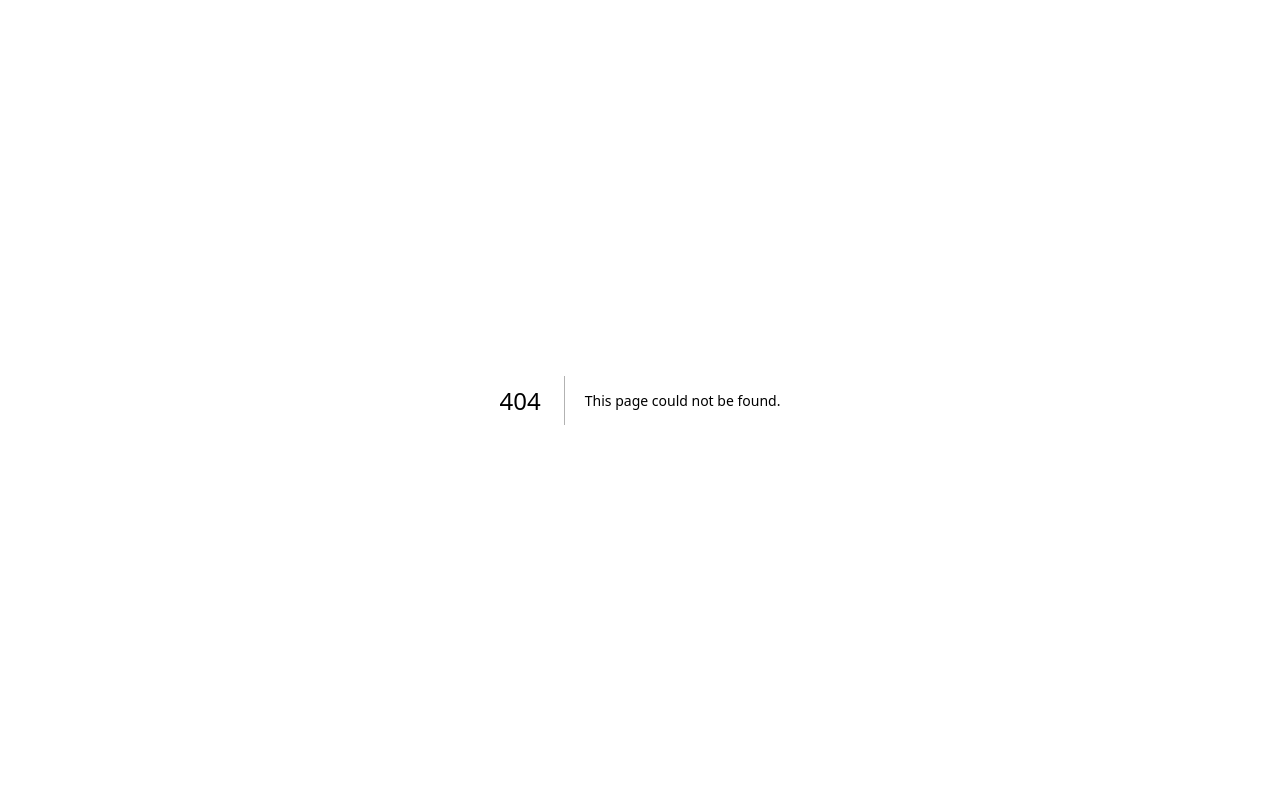
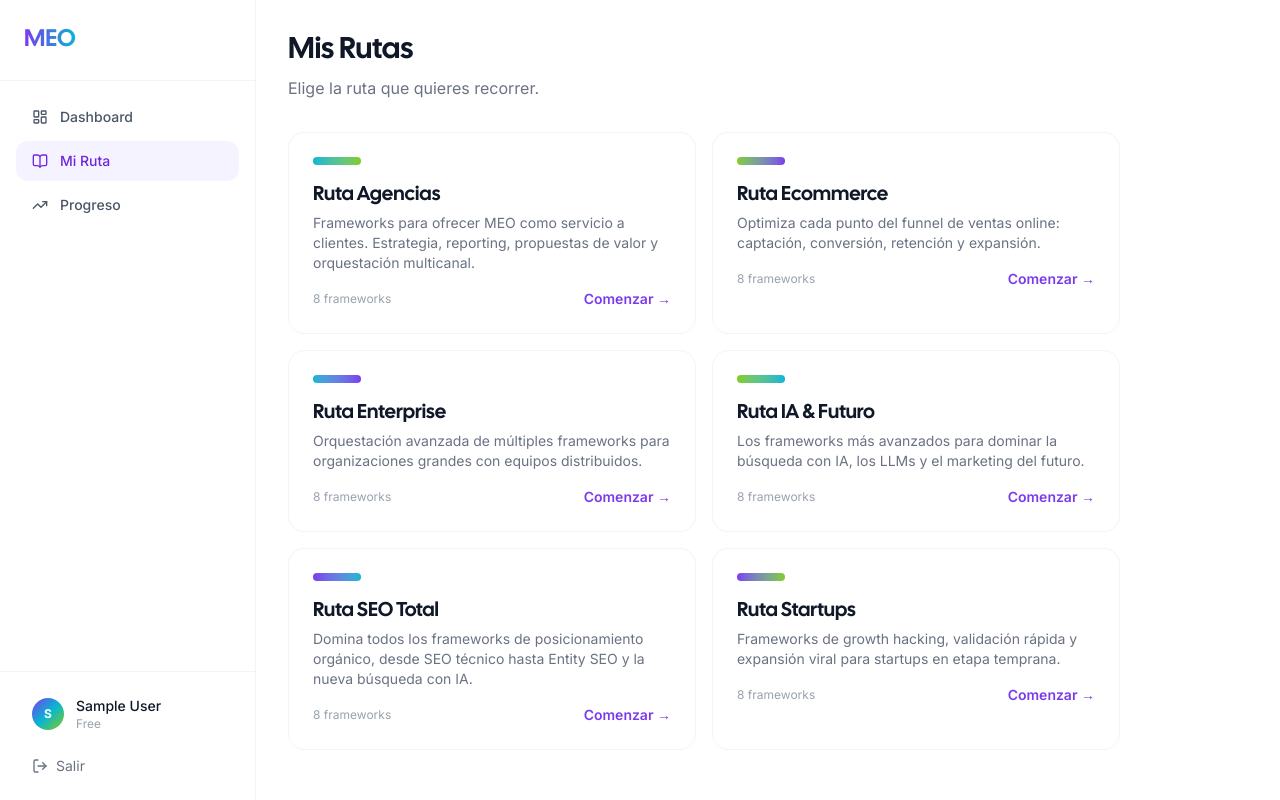
Before and after one commit to camilolealdev/MEO, a Next.js app: page /mi-ruta in a window 1280 px wide. Before the commit this address had no page. Built offline with nearby package versions, Linux system fonts and the light colour scheme; no server answers; sample sign-in values are in the browser's storage.

Commit message:
feat: dashboard — sidebar, progress overview, my paths, progress page

```diff
--- /dev/null
+++ b/app/(dashboard)/dashboard/page.tsx
@@ -0,0 +1,46 @@
+import { auth } from "@/lib/auth";
+import { getAllFrameworks, getAllPaths } from "@/lib/content";
+import { ProgressRing } from "@/components/ui/ProgressRing";
+import { FrameworkCard } from "@/components/ui/FrameworkCard";
+import Link from "next/link";
+
+export default async function DashboardPage() {
+  const session = await auth();
+  const tier = (session?.user as any)?.tier ?? "free";
+  const name = session?.user?.name?.split(" ")[0] ?? "estudiante";
+  const allFrameworks = getAllFrameworks();
+  const recentFrameworks = allFrameworks.slice(0, 4);
+
+  return (
+    <div className="p-8 max-w-5xl">
+      <h1 className="font-display font-bold text-3xl text-gray-900 mb-2">Hola, {name} 👋</h1>
+      <p className="text-gray-500 mb-8">Continúa donde lo dejaste.</p>
+      <div className="grid grid-cols-1 md:grid-cols-3 gap-4 mb-10">
+        <div className="bg-white rounded-2xl p-6 border border-gray-100 flex items-center gap-5">
+          <ProgressRing value={0} size={70} />
+          <div>
+            <p className="font-display font-bold text-2xl text-gray-900">0</p>
+            <p className="text-sm text-gray-500">frameworks completados</p>
+          </div>
+        </div>
+        <div className="bg-white rounded-2xl p-6 border border-gray-100">
+          <p className="font-display font-bold text-2xl text-gray-900">0</p>
+          <p className="text-sm text-gray-500 mt-1">rutas activas</p>
+        </div>
+        <div className="bg-white rounded-2xl p-6 border border-gray-100">
+          <p className="font-display font-bold text-2xl gradient-text capitalize">{tier}</p>
+          <p className="text-sm text-gray-500 mt-1">plan actual</p>
+          {tier === "free" && (
+            <Link href="/precios" className="text-xs text-violet-600 font-medium mt-1 block hover:underline">Upgrade →</Link>
+          )}
+        </div>
+      </div>
+      <h2 className="font-display font-bold text-xl text-gray-900 mb-4">Comenzar a aprender</h2>
+      <div className="grid grid-cols-1 sm:grid-cols-2 lg:grid-cols-4 gap-4">
+        {recentFrameworks.map((fw, i) => (
+          <FrameworkCard key={fw.slug} framework={fw} userTier={tier} index={i} />
+        ))}
+      </div>
+    </div>
+  );
+}
--- /dev/null
+++ b/app/(dashboard)/layout.tsx
@@ -0,0 +1,14 @@
+import { auth } from "@/lib/auth";
+import { redirect } from "next/navigation";
+import { Sidebar } from "@/components/dashboard/Sidebar";
+
+export default async function DashboardLayout({ children }: { children: React.ReactNode }) {
+  const session = await auth();
+  if (!session) redirect("/login");
+  return (
+    <div className="flex min-h-screen">
+      <Sidebar />
+      <main className="flex-1 overflow-auto">{children}</main>
+    </div>
+  );
+}
--- /dev/null
+++ b/app/(dashboard)/mi-ruta/page.tsx
@@ -0,0 +1,30 @@
+import { auth } from "@/lib/auth";
+import { getAllPaths } from "@/lib/content";
+import Link from "next/link";
+
+export default async function MiRutaPage() {
+  await auth();
+  const paths = getAllPaths();
+
+  return (
+    <div className="p-8 max-w-4xl">
+      <h1 className="font-display font-bold text-3xl text-gray-900 mb-2">Mis Rutas</h1>
+      <p className="text-gray-500 mb-8">Elige la ruta que quieres recorrer.</p>
+      <div className="grid grid-cols-1 md:grid-cols-2 gap-4">
+        {paths.map(path => (
+          <div key={path.slug} className="bg-white rounded-2xl p-6 border border-gray-100 hover:shadow-md transition-all">
+            <div className={`h-2 w-12 rounded-full bg-gradient-to-r ${path.color} mb-4`} />
+            <h3 className="font-display font-bold text-xl text-gray-900 mb-1">{path.name}</h3>
+            <p className="text-gray-500 text-sm mb-4">{path.description}</p>
+            <div className="flex items-center justify-between">
+              <span className="text-xs text-gray-400">{path.frameworks.length} frameworks</span>
+              <Link href={`/learn/ruta/${path.slug}`} className="text-sm font-semibold text-violet-600 hover:underline">
+                Comenzar →
+              </Link>
+            </div>
+          </div>
+        ))}
+      </div>
+    </div>
+  );
+}
--- /dev/null
+++ b/app/(dashboard)/progreso/page.tsx
@@ -0,0 +1,16 @@
+import { auth } from "@/lib/auth";
+
+export default async function ProgresoPage() {
+  await auth();
+  return (
+    <div className="p-8 max-w-4xl">
+      <h1 className="font-display font-bold text-3xl text-gray-900 mb-2">Mi Progreso</h1>
+      <p className="text-gray-500 mb-8">Aquí verás tu avance cuando empieces a completar frameworks.</p>
+      <div className="bg-white rounded-2xl p-12 border border-gray-100 text-center">
+        <p className="text-6xl mb-4">📊</p>
+        <p className="font-display font-bold text-xl text-gray-900 mb-2">Sin actividad aún</p>
+        <p className="text-gray-500 text-sm">Completa tu primer framework para ver estadísticas aquí.</p>
+      </div>
+    </div>
+  );
+}
--- /dev/null
+++ b/components/dashboard/Sidebar.tsx
@@ -0,0 +1,52 @@
+"use client";
+import Link from "next/link";
+import { usePathname } from "next/navigation";
+import { useSession, signOut } from "next-auth/react";
+import { LayoutDashboard, BookOpen, TrendingUp, LogOut } from "lucide-react";
+import { cn } from "@/lib/utils";
+
+const NAV = [
+  { href: "/dashboard", icon: LayoutDashboard, label: "Dashboard" },
+  { href: "/mi-ruta", icon: BookOpen, label: "Mi Ruta" },
+  { href: "/progreso", icon: TrendingUp, label: "Progreso" },
+];
+
+export function Sidebar() {
+  const pathname = usePathname();
+  const { data: session } = useSession();
+  return (
+    <aside className="w-64 shrink-0 h-screen sticky top-0 border-r border-gray-100 flex flex-col bg-white">
+      <div className="p-6 border-b border-gray-100">
+        <Link href="/" className="font-display font-bold text-2xl gradient-text">MEO</Link>
+      </div>
+      <nav className="flex-1 p-4 space-y-1">
+        {NAV.map(item => {
+          const Icon = item.icon;
+          const active = pathname === item.href;
+          return (
+            <Link key={item.href} href={item.href}
+              className={cn("flex items-center gap-3 px-4 py-2.5 rounded-xl text-sm font-medium transition-all",
+                active ? "bg-violet-50 text-violet-700" : "text-gray-600 hover:bg-gray-50 hover:text-gray-900")}>
+              <Icon className="w-4 h-4" />{item.label}
+            </Link>
+          );
+        })}
+      </nav>
+      <div className="p-4 border-t border-gray-100">
+        <div className="flex items-center gap-3 px-4 py-2 mb-2">
+          <div className="w-8 h-8 rounded-full bg-gradient-meo flex items-center justify-center text-white text-xs font-bold">
+            {session?.user?.name?.[0] ?? "U"}
+          </div>
+          <div className="flex-1 min-w-0">
+            <p className="text-sm font-medium text-gray-900 truncate">{session?.user?.name ?? "Usuario"}</p>
+            <p className="text-xs text-gray-400 capitalize">{(session?.user as any)?.tier ?? "free"}</p>
+          </div>
+        </div>
+        <button onClick={() => signOut({ callbackUrl: "/" })}
+          className="flex items-center gap-2 px-4 py-2 w-full text-sm text-gray-500 hover:text-gray-700 rounded-lg hover:bg-gray-50">
+          <LogOut className="w-4 h-4" />Salir
+        </button>
+      </div>
+    </aside>
+  );
+}
```
